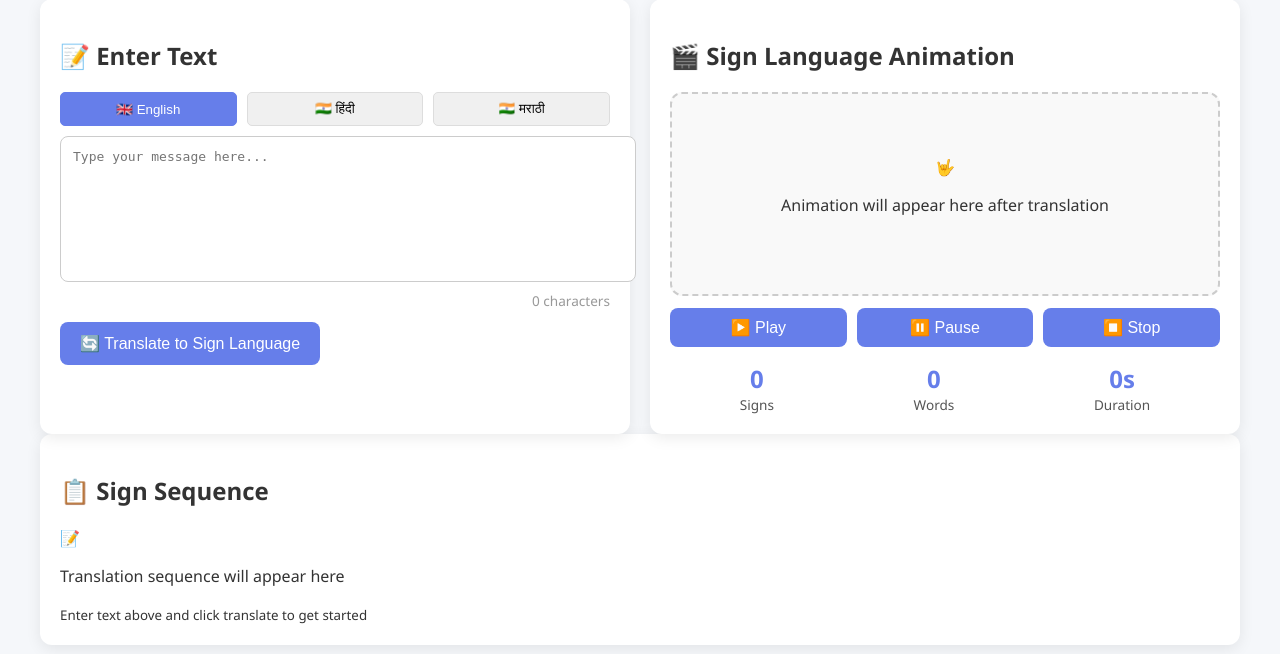
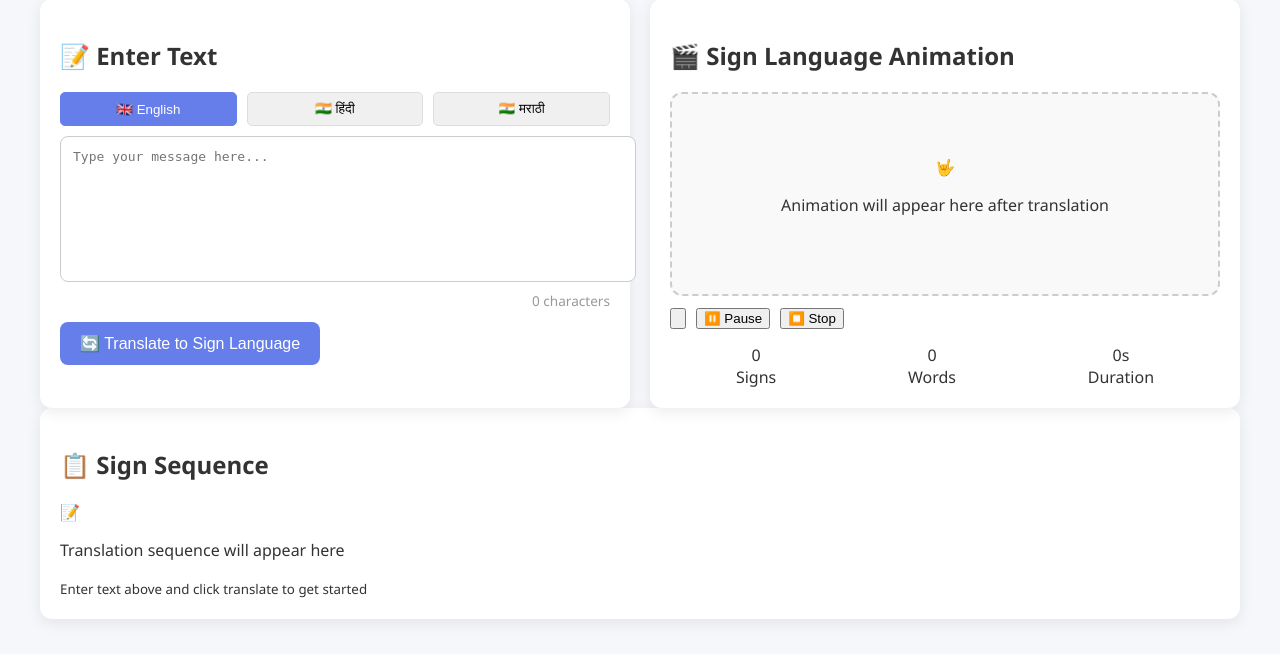
Before and after one commit to Vishal-code-pixe/sign-language-text-translator-, a Flask app: page / in a window 1280 px wide. Shown: the part 173-827 px from the top of the page. Run offline with Flask 3, Linux system fonts and the light colour scheme.

Commit message:
Update index.html

```diff
--- a/templates/index.html
+++ b/templates/index.html
@@ -1,9 +1,9 @@
 <!DOCTYPE html>
 <html lang="en">
 <head>
-    <meta charset="UTF-8" />
-    <meta name="viewport" content="width=device-width, initial-scale=1.0"/>
-    <title>Sign Language Translator - Video Version</title>
+    <meta charset="UTF-8">
+    <meta name="viewport" content="width=device-width, initial-scale=1.0">
+    <title>Sign Language Translator - Emoji Version</title>
     <link rel="stylesheet" href="{{ url_for('static', filename='css/style.css') }}">
 </head>
 <body>
@@ -27,7 +27,7 @@
             <textarea id="inputText" placeholder="Type your message here..." rows="8"></textarea>
             <div class="char-count"><span id="charCount">0</span> characters</div>
             <button class="translate-btn" onclick="translateText()">🔄 Translate to Sign Language</button>
-            <div class="loading" id="loadingSpinner" style="display:none;"><div class="spinner"></div><p>Translating...</p></div>
+            <div class="loading" id="loadingSpinner"><div class="spinner"></div><p>Translating...</p></div>
         </div>
 
         <div class="card">
@@ -39,14 +39,14 @@
                 </div>
             </div>
             <div class="controls">
-                <button class="control-btn" onclick="playAnimation()">▶️ Play</button>
-                <button class="control-btn" onclick="pauseAnimation()">⏸️ Pause</button>
-                <button class="control-btn" onclick="stopAnimation()">⏹️ Stop</button>
+                <button onclick="playAnimation()"▶️ Play</button>
+                <button onclick="pauseAnimation()">⏸️ Pause</button>
+                <button onclick="stopAnimation()">⏹️ Stop</button>
             </div>
             <div class="stats">
-                <div class="stat-box"><div class="stat-value" id="signCount">0</div><div class="stat-label">Signs</div></div>
-                <div class="stat-box"><div class="stat-value" id="wordCount">0</div><div class="stat-label">Words</div></div>
-                <div class="stat-box"><div class="stat-value" id="duration">0s</div><div class="stat-label">Duration</div></div>
+                <div class="stat-box"><div id="signCount">0</div>Signs</div>
+                <div class="stat-box"><div id="wordCount">0</div>Words</div>
+                <div class="stat-box"><div id="duration">0s</div>Duration</div>
             </div>
         </div>
     </div>
```
